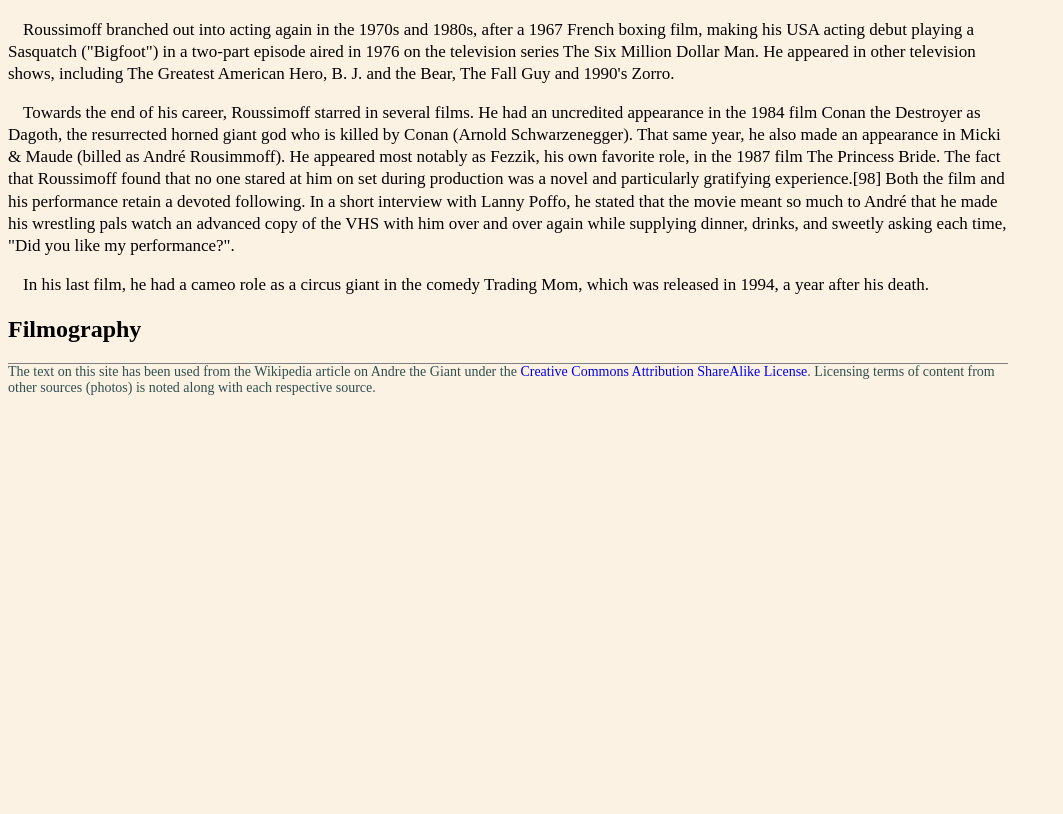
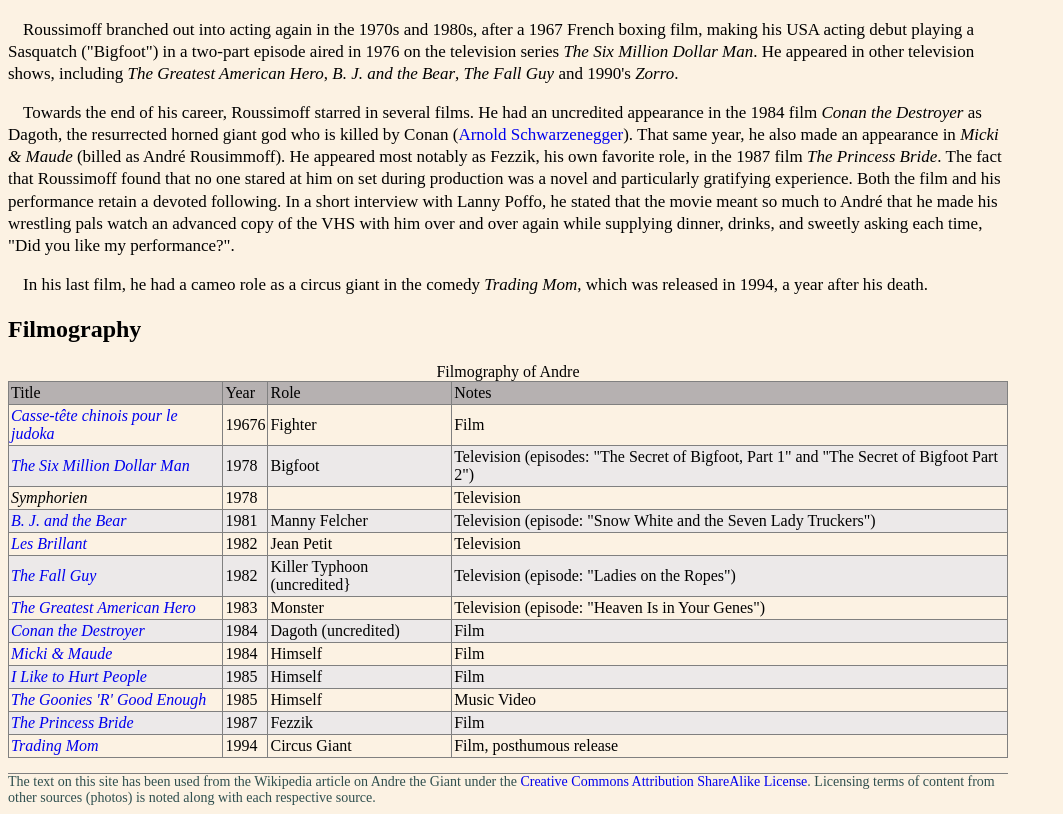
Before and after one commit to RidgwayT/gym-page, a plain HTML site: page acting.html in a window 1280 px wide. Shown: the part 770-1584 px from the top of the page, without its empty margins (0-1063 px from the left). Before the commit the page ends 1174 px from the top, so only its background shows below. Drawn offline with Linux system fonts and the light colour scheme.

Commit message:
Add links and abbreviation tags

```diff
--- a/acting.html
+++ b/acting.html
@@ -24,16 +24,106 @@
 <img src="images/Fezzik.webp" alt="andre as fezzik in the princess bride">
 
 <h1>Acting Career</h1>
-    <p>Roussimoff branched out into acting again in the 1970s and 1980s, after a 1967 French boxing film, making his USA acting debut playing a Sasquatch ("Bigfoot") in a two-part episode aired in 1976 on the television series The Six Million Dollar Man. He appeared in other television shows, including The Greatest American Hero, B. J. and the Bear, The Fall Guy and 1990's Zorro.
+    <p>Roussimoff branched out into acting again in the 1970s and 1980s, after a 1967 French boxing film, making his USA acting debut playing a Sasquatch ("Bigfoot") in a two-part episode aired in 1976 on the television series <i>The Six Million Dollar Man</i>. He appeared in other television shows, including <i>The Greatest American Hero</i>, <i>B. J. and the Bear</i>, <i>The Fall Guy</i> and 1990's <i>Zorro</i>.
     </p>
-    <p>Towards the end of his career, Roussimoff starred in several films. He had an uncredited appearance in the 1984 film Conan the Destroyer as Dagoth, the resurrected horned giant god who is killed by Conan (Arnold Schwarzenegger). That same year, he also made an appearance in Micki & Maude (billed as André Rousimmoff). He appeared most notably as Fezzik, his own favorite role, in the 1987 film The Princess Bride. The fact that Roussimoff found that no one stared at him on set during production was a novel and particularly gratifying experience.[98] Both the film and his performance retain a devoted following. In a short interview with Lanny Poffo, he stated that the movie meant so much to André that he made his wrestling pals watch an advanced copy of the VHS with him over and over again while supplying dinner, drinks, and sweetly asking each time, "Did you like my performance?".
+    <p>Towards the end of his career, Roussimoff starred in several films. He had an uncredited appearance in the 1984 film <i>Conan the Destroyer</i> as Dagoth, the resurrected horned giant god who is killed by Conan (<a href="https://en.wikipedia.org/wiki/Arnold_Schwarzenegger">Arnold Schwarzenegger</a>). That same year, he also made an appearance in <i>Micki & Maude</i> (billed as André Rousimmoff). He appeared most notably as Fezzik, his own favorite role, in the 1987 film <i>The Princess Bride</i>. The fact that Roussimoff found that no one stared at him on set during production was a novel and particularly gratifying experience. Both the film and his performance retain a devoted following. In a short interview with Lanny Poffo, he stated that the movie meant so much to André that he made his wrestling pals watch an advanced copy of the VHS with him over and over again while supplying dinner, drinks, and sweetly asking each time, "Did you like my performance?".
     </p>
-    <p>In his last film, he had a cameo role as a circus giant in the comedy Trading Mom, which was released in 1994, a year after his death.
+    <p>In his last film, he had a cameo role as a circus giant in the comedy <i>Trading Mom</i>, which was released in 1994, a year after his death.
     </p>
 
 <h2>Filmography</h2>
     <table>
-
+        <caption>Filmography of Andre</caption>
+        <thead>
+            <tr>
+                <td>Title</td>
+                <td>Year</td>
+                <td>Role</td>
+                <td>Notes</td>
+            </tr>
+        </thead>
+        <tbody>
+            <tr>
+                <td><i><a href="https://en.wikipedia.org/wiki/Casse-t%C3%AAte_chinois_pour_le_judoka"</a>Casse-tête chinois pour le judoka</i></td>
+                <td>19676</td>
+                <td>Fighter</td>
+                <td>Film</td>
+            </tr>
+            <tr>
+                <td><i><a href="https://en.wikipedia.org/wiki/The_Six_Million_Dollar_Man"</a>The Six Million Dollar Man</i></td>
+                <td>1978</td>
+                <td>Bigfoot</td>
+                <td>Television (episodes: "The Secret of Bigfoot, Part 1" and "The Secret of Bigfoot Part 2")</td>
+            </tr>
+            <tr>
+                <td><i>Symphorien</i></td>
+                <td>1978</td>
+                <td></td>
+                <td>Television</td>
+            </tr>
+            <tr>
+                <td><i><a href="https://en.wikipedia.org/wiki/B._J._and_the_Bear"</a>B. J. and the Bear</i></td>
+                <td>1981</td>
+                <td>Manny Felcher</td>
+                <td>Television (episode: "Snow White and the Seven Lady Truckers")</td>
+            </tr>
+            <tr>
+                <td><i><a href="https://en.wikipedia.org/wiki/Les_Brillant"</a>Les Brillant</i></td>
+                <td>1982</td>
+                <td>Jean Petit</td>
+                <td>Television</td>
+            </tr>
+            <tr>
+                <td><i><a href="https://en.wikipedia.org/wiki/The_Fall_Guy">The Fall Guy</a></i></td>
+                <td>1982</td>
+                <td> Killer Typhoon (uncredited}</td>
+                <td>Television (episode: "Ladies on the Ropes")
+                </td>
+            </tr>
+            <tr>
+                <td><i><a href="https://en.wikipedia.org/wiki/The_Greatest_American_Hero">The Greatest American Hero</a></i></td>
+                <td>1983</td>
+                <td>Monster</td>
+                <td>Television (episode: "Heaven Is in Your Genes")
+                </td>
+            </tr>
+            <tr>
+                <td><i><a href="https://en.wikipedia.org/wiki/Conan_the_Destroyer">Conan the Destroyer</a></i></td>
+                <td>1984</td>
+                <td>Dagoth (uncredited)</td>
+                <td>Film</td>
+            </tr>
+            <tr>
+                <td><i><a href="https://en.wikipedia.org/wiki/Micki_&_Maude">Micki & Maude</i></a></td>
+                <td>1984</td>
+                <td>Himself</td>
+                <td>Film</td>
+            </tr>
+            <tr>
+                <td><i><a href="https://en.wikipedia.org/wiki/I_Like_to_Hurt_People_(film)">I Like to Hurt People</a></i></td>
+                <td>1985</td>
+                <td>Himself</td>
+                <td>Film</td>
+            </tr>
+            <tr>
+                <td><i><a href="https://en.wikipedia.org/wiki/The_Goonies_%27R%27_Good_Enough">The Goonies 'R' Good Enough</a></i></td>
+                <td>1985</td>
+                <td>Himself</td>
+                <td>Music Video</td>
+            </tr>
+            <tr>
+                <td><i><a href="https://en.wikipedia.org/wiki/The_Princess_Bride_(film)">The Princess Bride</a></i></td>
+                <td>1987</td>
+                <td>Fezzik</td>
+                <td>Film</td>
+            </tr>
+            <tr>
+                <td><i><a href="https://en.wikipedia.org/wiki/Trading_Mom">Trading Mom</a></i></td>
+                <td>1994</td>
+                <td>Circus Giant</td>
+                <td>Film, posthumous release</td>
+            </tr>
+        </tbody>
     </table>
 
 <footer role="contentinfo" id="copyright">The text on this site has been used from <a href:"https://en.wikipedia.org/wiki/Andr%C3%A9_the_Giant"</a> the Wikipedia article on Andre the Giant under the <a href="https://en.wikipedia.org/wiki/Wikipedia:Text_of_Creative_Commons_Attribution-ShareAlike_3.0_Unported_License">Creative Commons Attribution ShareAlike License</a>. Licensing terms of content from other sources (photos) is noted along with each respective source.
--- a/main.css
+++ b/main.css
@@ -70,3 +70,22 @@ mark {
     abbr {
         text-decoration: none;
     }
+
+table {
+    border-collapse: collapse;
+    margin-bottom: 15px;
+}
+
+td  {
+    border: 1px solid grey;
+    padding: 2px;
+    }
+
+tr:nth-child(even) {
+    background-color: rgb(236, 233, 233);
+}
+
+thead {
+    background-color: rgb(182, 177, 177);
+
+}
```
Also changed, not shown: earlylife.html (+2 -2 lines), index.html (+2 -2 lines), personal.html (+1 -1 lines), wrestling.html (+4 -4 lines).
